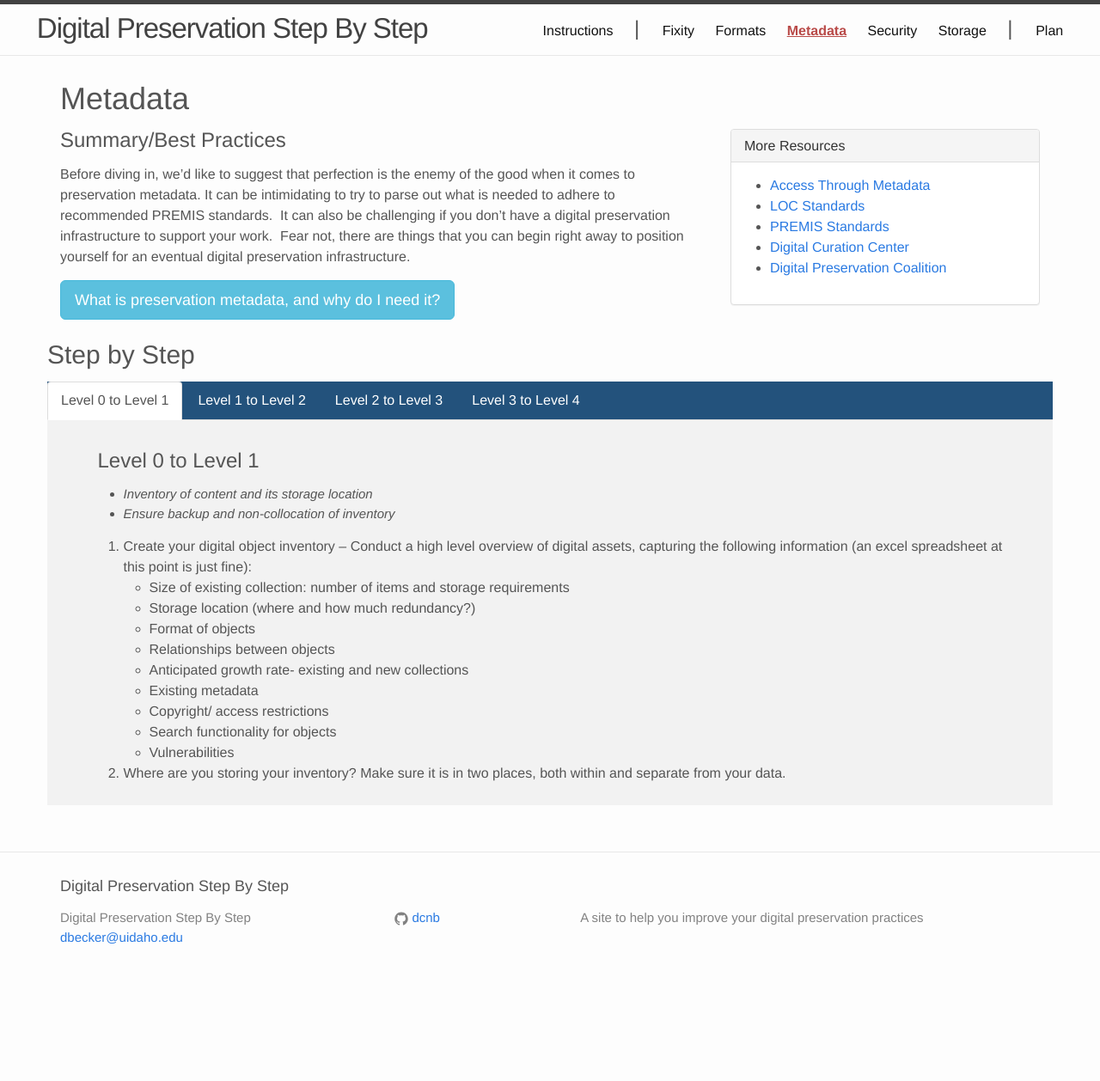
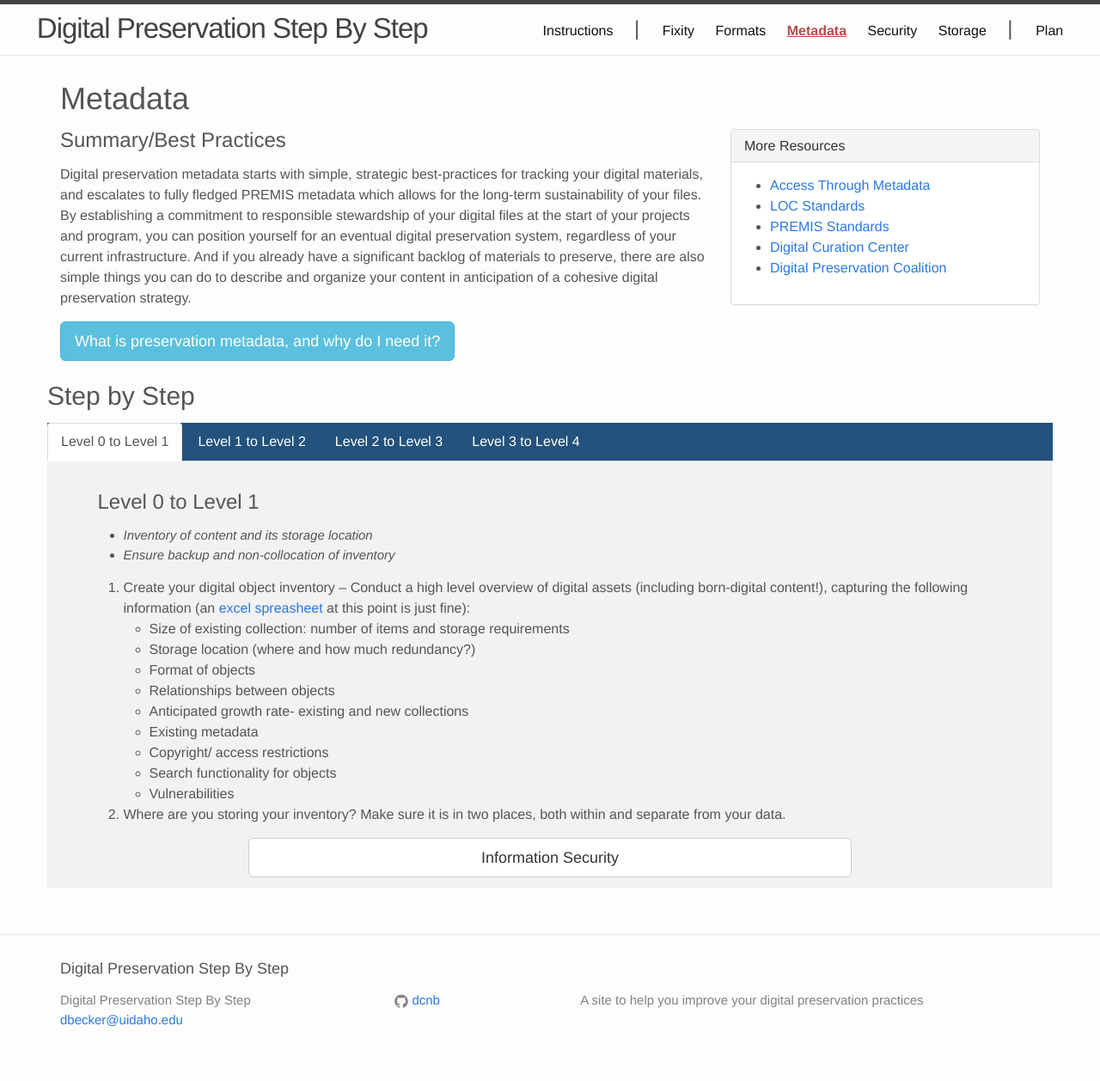
Before and after one commit to dcnb/digprezsteps, a Jekyll site: the page built from metadata.markdown, in a window 1280 px wide. Shown: the whole page at 86% size. Built offline with Jekyll 4.4.1, drawn with Linux system fonts in a browser that asks for light colours; before the commit the page ends 1162 px from its top, so only the background shows below that.

Commit message:
Revised Metadata portion with Danielle's comments
added excel spreadsheet for step 1

```diff
--- a/_includes/metadata/step1.html
+++ b/_includes/metadata/step1.html
@@ -1,5 +1,5 @@
 <ol>
-<li>Create your digital object inventory &ndash; Conduct a high level overview of digital assets, capturing the following information (an excel spreadsheet at this point is just fine):</li>
+<li>Create your digital object inventory &ndash; Conduct a high level overview of digital assets (including born-digital content!), capturing the following information (an <a href="assets/overview_of_digital_assets-Template.xslx">excel spreasheet</a> at this point is just fine):</li>
 
 <ul>
 <li> Size of existing collection: number of items and storage requirements</li>
@@ -15,3 +15,6 @@
 
 <li>Where are you storing your inventory? Make sure it is in two places, both within and separate from your data.</li>
 </ol>
+
+<a href="/security.html"><button type="button" class="btn btn-default btn-lg centered col-md-8 col-md-offset-2">Information Security</button></a>
+       <br><br>
--- a/_includes/metadata/summary.html
+++ b/_includes/metadata/summary.html
@@ -1,5 +1,4 @@
-<p>Before diving in, we&rsquo;d like to suggest that perfection is the enemy of the good when it comes to preservation metadata. It can be intimidating to try to parse out what is needed to adhere to recommended PREMIS standards. &nbsp;It can also be challenging if you don&rsquo;t have a digital preservation infrastructure to support your work. &nbsp;Fear not, there are things that you can begin right away to position yourself for an eventual digital preservation infrastructure.</p>
-
+<p>Digital preservation metadata starts with simple, strategic best-practices for tracking your digital materials, and escalates to fully fledged PREMIS metadata which allows for the long-term sustainability of your files.  By establishing a commitment to responsible stewardship of your digital files at the start of your projects and program, you can position yourself for an eventual digital preservation system, regardless of your current infrastructure.  And if you already have a significant backlog of materials to preserve, there are also simple things you can do to describe and organize your content in anticipation of a cohesive digital preservation strategy.</p>
 
 <button type="button" class="btn btn-info btn-lg" data-toggle="modal" data-target="#myModal">What is preservation metadata, and why do I need it? </button>
 
```
Also changed, not shown: 1 other file.
